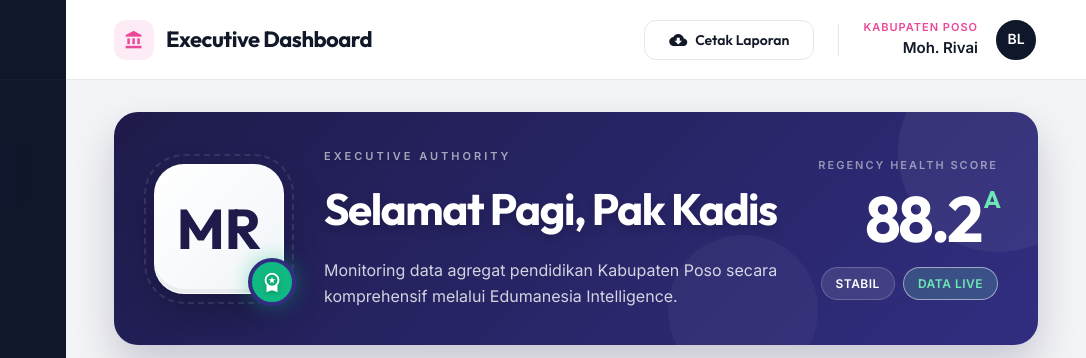
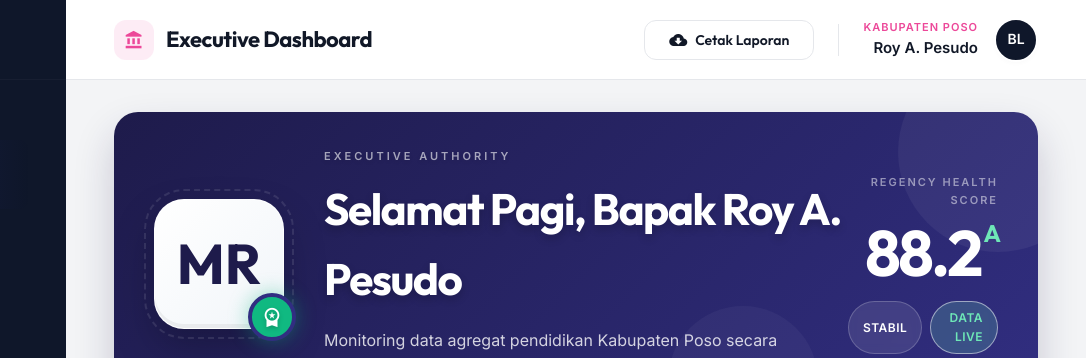
Before and after one commit to sesamakita/edumanesia_html_webapp, a plain HTML site: page bupati_dashboard.html in a window 1280 px wide. Shown: the top 358 px of the page, 194-1280 px from the left. Drawn offline with nearby package versions, Linux system fonts and the light colour scheme.

Commit message:
Update Kadis name to Roy A. Pesudo

```diff
--- a/bupati_dashboard.html
+++ b/bupati_dashboard.html
@@ -700,7 +700,7 @@
                         <div
                             style="font-size: 11px; font-weight: 700; color: var(--secondary-color); text-transform: uppercase; letter-spacing: 1px;">
                             Kabupaten Poso</div>
-                        <div style="font-size: 15px; font-weight: 700;">Moh. Rivai</div>
+                        <div style="font-size: 15px; font-weight: 700;">Roy A. Pesudo</div>
                     </div>
                     <div class="user-avatar"
                         style="width: 44px; height: 44px; background: #0F172A; font-weight: 800; border: 2px solid white; box-shadow: var(--shadow-sm);">
@@ -729,7 +729,7 @@
                             </div>
                             <div>
                                 <div style="font-size: 11px; font-weight: 800; color: rgba(255,255,255,0.6); text-transform: uppercase; letter-spacing: 3px; margin-bottom: 8px; text-shadow: 0 2px 4px rgba(0,0,0,0.1);">Executive Authority</div>
-                                <h1 style="font-size: 44px; font-weight: 900; color: white; margin: 0; letter-spacing: -1.5px; font-family: 'Outfit', sans-serif; text-shadow: 0 4px 8px rgba(0,0,0,0.2);">Selamat Pagi, Pak Kadis</h1>
+                                <h1 style="font-size: 44px; font-weight: 900; color: white; margin: 0; letter-spacing: -1.5px; font-family: 'Outfit', sans-serif; text-shadow: 0 4px 8px rgba(0,0,0,0.2);">Selamat Pagi, Bapak Roy A. Pesudo</h1>
                                 <p style="font-size: 16px; color: rgba(255,255,255,0.8); margin-top: 14px; max-width: 480px; font-weight: 400; line-height: 1.6;">Monitoring data agregat pendidikan Kabupaten Poso secara komprehensif melalui Edumanesia Intelligence.</p>
                             </div>
                         </div>
```
